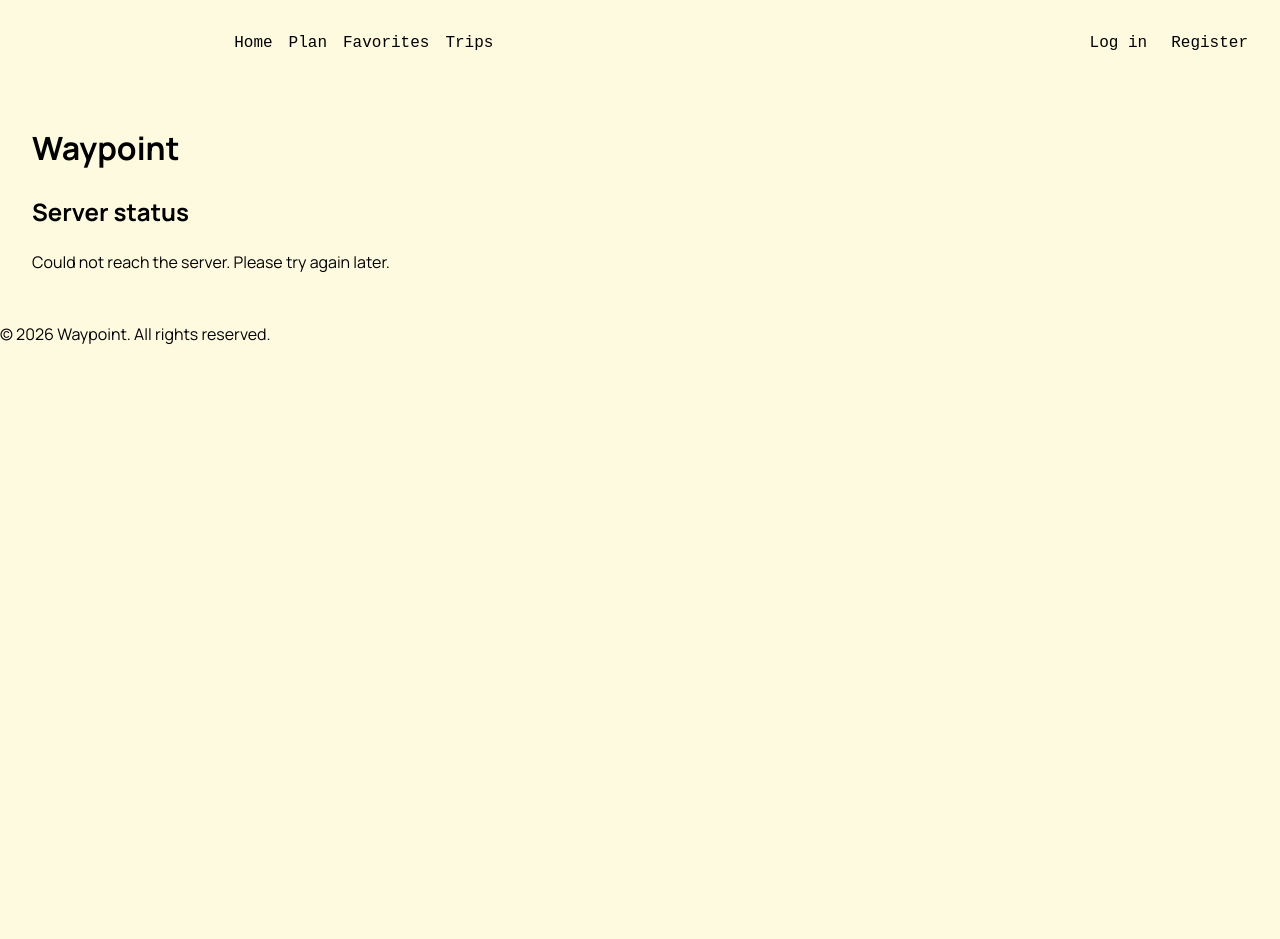
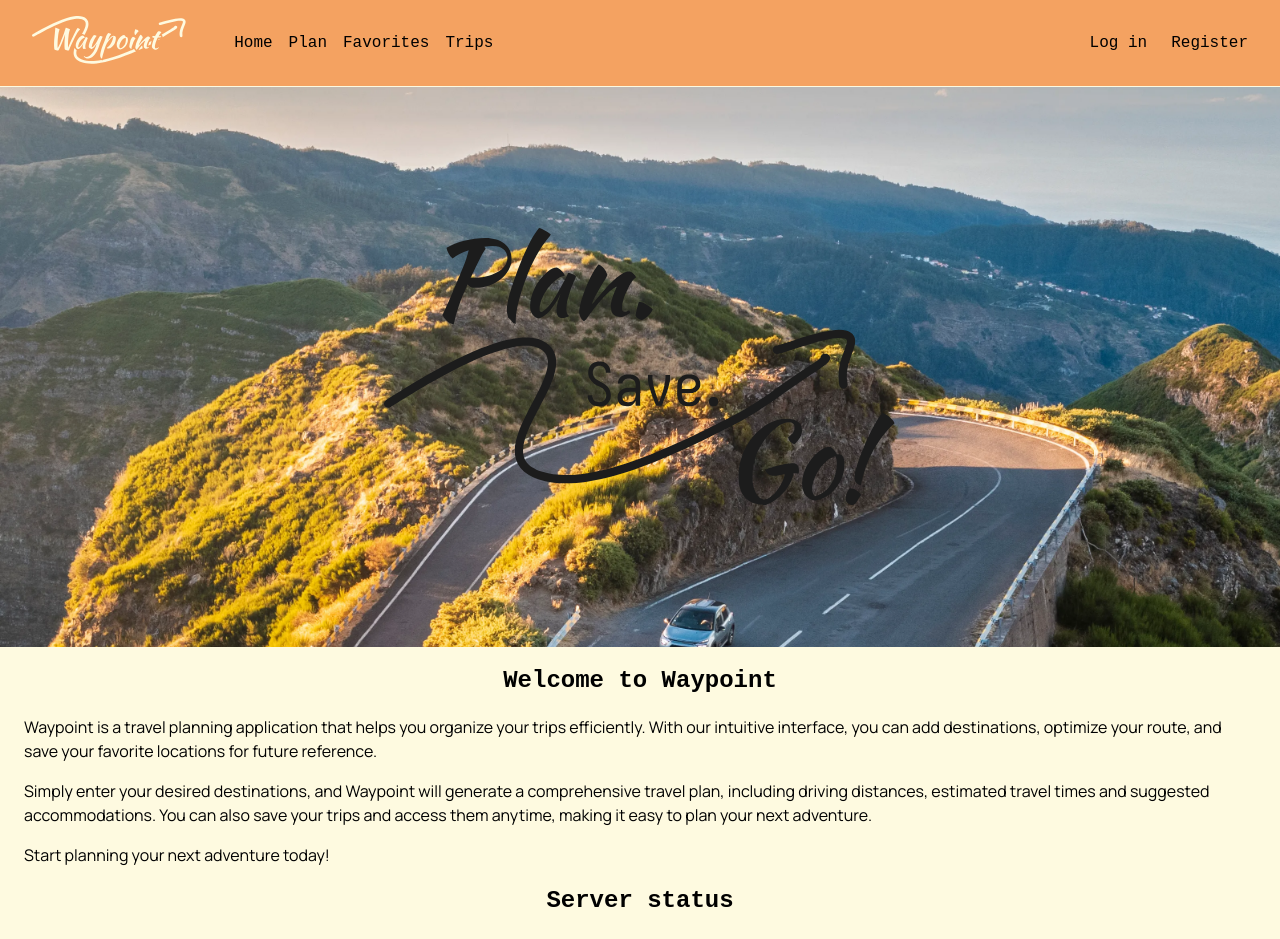
Before and after one commit to Malinsson/Waypoint, a React (Vite) app in the folder frontend/: page / in a window 1280 px wide. Shown: the top 939 px of the page. Before the commit the page ends 800 px from the top, so only its background shows below. Built offline with nearby package versions, Linux system fonts and the light colour scheme; no server answers; a web font is replaced by a local one.

Commit message:
Added styling to homePage

```diff
--- a/frontend/src/components/MobileNavigation/MobileNavigation.module.css
+++ b/frontend/src/components/MobileNavigation/MobileNavigation.module.css
@@ -14,6 +14,7 @@
 .mobileNav a {
     text-decoration: none;
     color: inherit;
+    -webkit-tap-highlight-color: transparent;
     font-family: var(--font-detail);
     display: flex;
     flex-direction: column;
--- a/frontend/src/index.css
+++ b/frontend/src/index.css
@@ -24,6 +24,11 @@
   --corner-radius-md: 0.75rem;
   --corner-radius-lg: 1rem;
 
+  --max-width: 1440px;
+
+  --padding-mobile: 0.5rem 1rem;
+  --padding-desktop: 1rem 2rem;
+
   color-scheme: light dark;
 
   font-family: var(--font-body);
@@ -44,11 +49,16 @@ body {
 }
 
 main {
-  padding: 1rem 2rem;
+  margin: 0 auto;
+}
+
+h1, h2, h3, h4, h5, h6 {
+  margin: 0;
+  font-family: var(--font-detail);
 }
 
 nav {
-  background-color: var(--cornsilk);
+  background-color: var(--sandy-brown);
 }
 
 .hint {
@@ -58,6 +68,16 @@ nav {
 
 .error {
   color: #c62828;
+}
+
+.defaultButton {
+  background-color: var(--verdigris);
+  color: var(--cornsilk);
+  border: none;
+  padding: 0.5rem 1rem;
+  border-radius: var(--corner-radius-md);
+  cursor: pointer;
+  font-family: var(--font-detail);
 }
 
 @media (prefers-color-scheme: dark) {
@@ -71,3 +91,14 @@ nav {
   }
 
 }
+
+.mainSection {
+    padding: var(--padding-mobile);
+    text-align: center;
+}
+
+@media (min-width: 768px) {
+    .mainSection {
+        padding: var(--padding-desktop);
+    }
+}
--- a/frontend/src/pages/Home/HomePage.module.css
+++ b/frontend/src/pages/Home/HomePage.module.css
@@ -0,0 +1,69 @@
+.hero {
+    text-align: center;
+    width: 100%;
+    height: 50vh;
+    position: relative;
+}
+
+.hero h1 {
+    font-size: 2.5rem;
+    margin-bottom: 1rem;
+    font-family: var(--font-heading);
+}
+
+.heroText {
+    position: absolute;
+    width: 100%;
+    height: 100%;
+    display: flex;
+    justify-content: center;
+    align-items: flex-start;
+}
+
+.heroSlogan {
+    width: 70%;
+    height: auto;
+    margin-top: 15%;
+}
+
+.heroImage {
+    width: 100%;
+    height: 100%;
+    object-fit: cover;
+    align-self: top;
+}
+
+.intro {
+    padding: 1rem 1.5rem;
+}
+
+.intro p {
+    text-align: left;
+}
+
+
+
+@media (min-width: 768px) {
+    .hero {
+        height: 60vh;
+    }
+
+    .heroSlogan {
+        width: 50%;
+    }
+}
+
+@media (min-width: 1024px) {
+    .hero {
+        height: 70vh;
+    }
+
+    .heroText {
+        align-items: center;
+    }
+
+    .heroSlogan {
+        width: 40%;
+        margin-top: 0;
+    }
+}
--- a/frontend/src/pages/Home/HomePage.tsx
+++ b/frontend/src/pages/Home/HomePage.tsx
@@ -34,7 +34,26 @@ function HomePage() {
 
   return (
     <>
-      <h1>Waypoint</h1>
+      <section className={styles.hero}>
+        <div className={styles.heroText}>
+          <img src="/Icons/slogan.svg" alt="Waypoint slogan, Plan save Go" className={styles.heroSlogan} />
+        </div>
+        <img src="/Images/hero.webp" alt="A scenic road winding through mountains" className={styles.heroImage} />
+      </section>
+
+      <section className={`${styles.intro} mainSection`}>
+        <h1>Welcome to Waypoint</h1>
+        <p>
+          Waypoint is a travel planning application that helps you organize your trips efficiently. With our intuitive interface, you can add destinations, optimize your route, and save your favorite locations for future reference.
+        </p>
+        <p>
+          Simply enter your desired destinations, and Waypoint will generate a comprehensive travel plan, including driving distances, estimated travel times and suggested accommodations. You can also save your trips and access them anytime, making it easy to plan your next adventure.
+        </p>
+        <p>
+          Start planning your next adventure today!
+        </p>
+
+
         <h2>Server status</h2>
         {state.kind === 'loading' && <p>Checking server…</p>}
         {state.kind === 'ok' && (
@@ -43,6 +62,8 @@ function HomePage() {
           </p>
         )}
         {state.kind === 'error' && <p className={styles.error}>{state.message}</p>}
+
+      </section>
     </>
   )
 }
```
Also changed, not shown: frontend/public/Images/hero.webp (added). Lines whose indentation alone changed are shown as unchanged.
